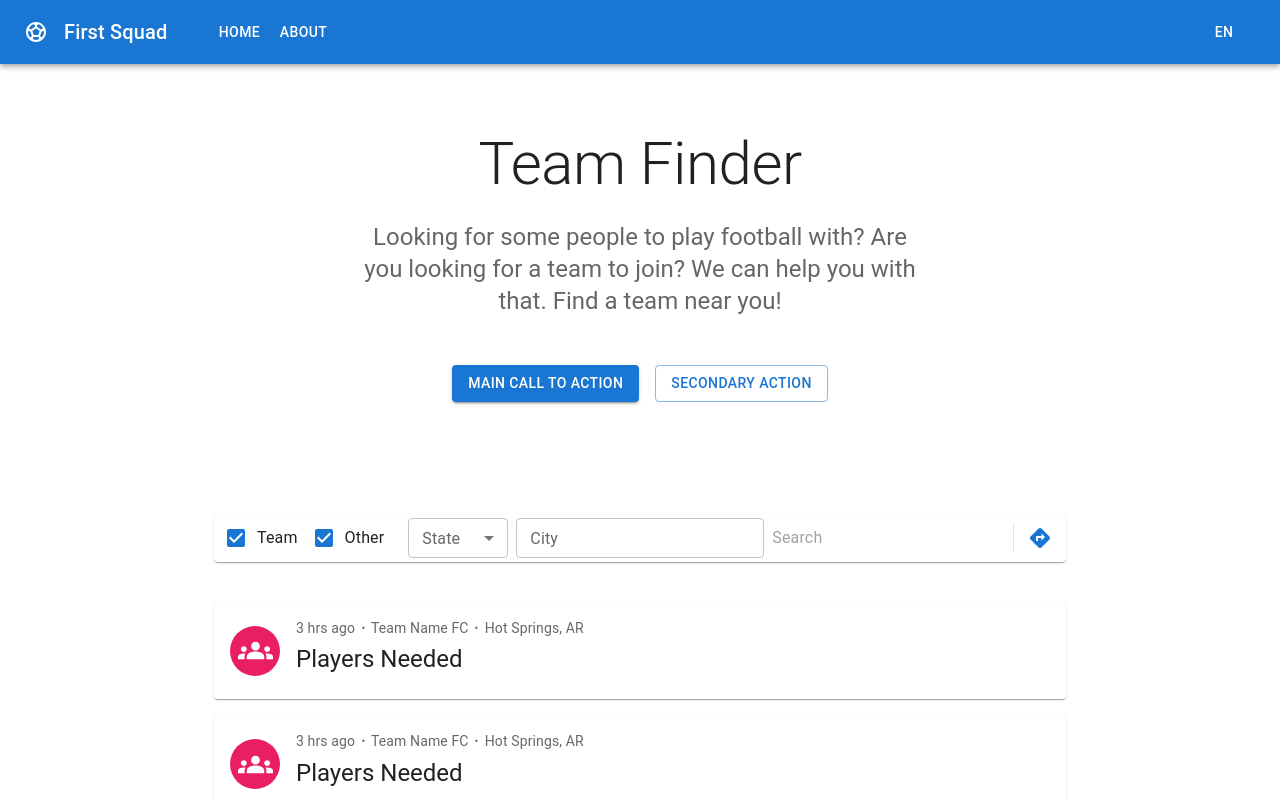
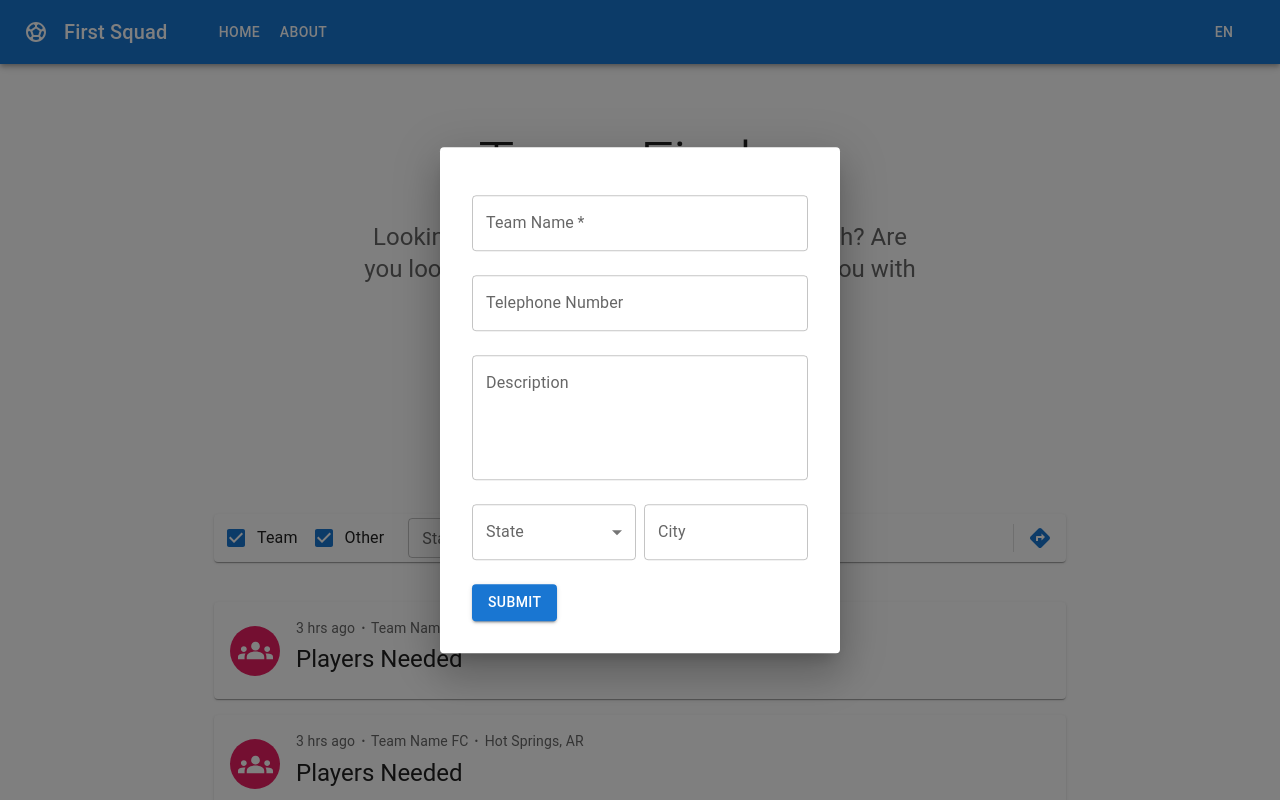
Before and after one commit to jpzambranoleon/football-field-finder, a React (Create React App) app: page / in a window 1280 px wide. Both pictures are taken after a click on the button "SECONDARY ACTION". Shown: the top 800 px of the page. Built offline with nearby package versions, Linux system fonts and the light colour scheme.

Commit message:
updated files

```diff
--- a/src/pages/home/Home.jsx
+++ b/src/pages/home/Home.jsx
@@ -1,5 +1,6 @@
 import { Box, Button, Card, CardActions, CardContent, CardMedia, Container, createTheme, CssBaseline, Grid, Link, Stack, ThemeProvider, Toolbar, Typography } from "@mui/material";
 import Navbar from "../../components/Navbar";
+import CreatePost from "./components/CreatePost";
 import FeedFilter from "./components/FeedFilter";
 import Post from "./components/Post";
 
@@ -45,7 +46,8 @@ export default function Home() {
                 justifyContent="center"
             >
                 <Button variant="contained">Main call to action</Button>
-                <Button variant="outlined">Secondary action</Button>
+                {/*<Button variant="outlined">Secondary action</Button>*/}
+                <CreatePost />
             </Stack>
           </Container>
         </Box>
--- a/src/pages/home/components/CreatePost.jsx
+++ b/src/pages/home/components/CreatePost.jsx
@@ -1,12 +1,55 @@
-import { Button, Modal, Paper, Typography } from "@mui/material";
-import { Container } from "@mui/system";
+import { Button, FormControl, Grid, InputLabel, MenuItem, Modal, Paper, Select, TextField } from "@mui/material";
 import { useState } from "react";
 
+const style = {
+    position: 'absolute',
+    top: '50%',
+    left: '50%',
+    transform: 'translate(-50%, -50%)',
+    width: 400,
+    bgcolor: 'background.paper',
+    boxShadow: 24,
+    p: 4,
+}
+
+const ITEM_HEIGHT = 35;
+const ITEM_PADDING_TOP = 8;
+const MenuProps = {
+  PaperProps: {
+    style: {
+      maxHeight: ITEM_HEIGHT * 4.5 + ITEM_PADDING_TOP,
+      width: 100,
+    },
+  },
+};
+
+const states = [
+    'AL', 'AK', 'AZ', 'AR', 'CA',
+    'CO', 'CT', 'DE', 'FL', 'GA',
+    'HI', 'ID', 'IL', 'IN', 'IA',
+    'KS', 'KY', 'LA', 'ME', 'MD',
+    'MA', 'MI', 'MN', 'MS', 'MO',
+    'MT', 'NE', 'NV', 'NH', 'NJ',
+    'NM', 'NY', 'NC', 'ND', 'OH',
+    'OK', 'OR', 'PA', 'RI', 'SC',
+    'SD', 'TN', 'TX', 'UT', 'VT',
+    'VA', 'WA', 'WV', 'WI', 'WY',
+];
+
 const CreatePost = () => {
-
     const [open, setOpen] = useState(false);
     const handleOpen = () => setOpen(true);
-    const handleClose = () => setOpen(true);
+    const handleClose = () => setOpen(false);
+    const [state, setState] = useState([]);
+
+    const handleChange = (event) => {
+        const {
+            target: { value },
+        } = event;
+        setState(
+            typeof value === 'string' ? value.split(',') : value,
+        );
+    };
 
     return (
         <>
@@ -17,12 +60,70 @@ const CreatePost = () => {
                 aria-labelledby="modal-modal-title"
                 aria-describedby="modal-modal-description"
             >
-                <Paper>
-                    <Container>
-                        <Typography>
-                            This is a Modal
-                        </Typography>
-                    </Container>
+                <Paper sx={style}>
+                    <TextField
+                        margin="normal"
+                        required
+                        fullWidth
+                        id="team-name"
+                        label="Team Name"
+                        name="team-name"
+                        autoFocus
+                    />
+                    <TextField
+                        margin="normal"
+                        fullWidth
+                        id="telephone"
+                        label="Telephone Number"
+                        name="telephone"
+                        autoFocus
+                    />
+                    <TextField
+                        margin="normal"
+                        id="outlined-multiline-static"
+                        label="Description"
+                        multiline
+                        rows={4}
+                        fullWidth
+
+                    />
+                    <Grid container spacing={1}>
+                        <Grid item xs={12} sm={6}>
+                            <FormControl fullWidth margin="normal">
+                                <InputLabel id="simple-select-label">State</InputLabel>
+                                <Select
+                                    labelId="simple-select-label"
+                                    id="simple-select"
+                                    value={state}
+                                    label="State"
+                                    onChange={handleChange}
+                                    MenuProps={MenuProps}
+                                >
+                                    {states.map((name) => (
+                                        <MenuItem
+                                            key={name}
+                                            value={name}
+                                        >
+                                            {name}
+                                        </MenuItem>
+                                    ))}
+                                </Select>
+                            </FormControl>
+                        </Grid>
+                        <Grid item xs={12} sm={6}>
+                            <TextField
+                                margin="normal"
+                                name="city"
+                                fullWidth
+                                id="city"
+                                label="City"
+                                autoFocus
+                            />
+                        </Grid>
+                    </Grid>
+                    <Button sx={{ mt: 2 }} variant="contained">
+                        Submit
+                    </Button>
                 </Paper>
             </Modal>
         </>
```
